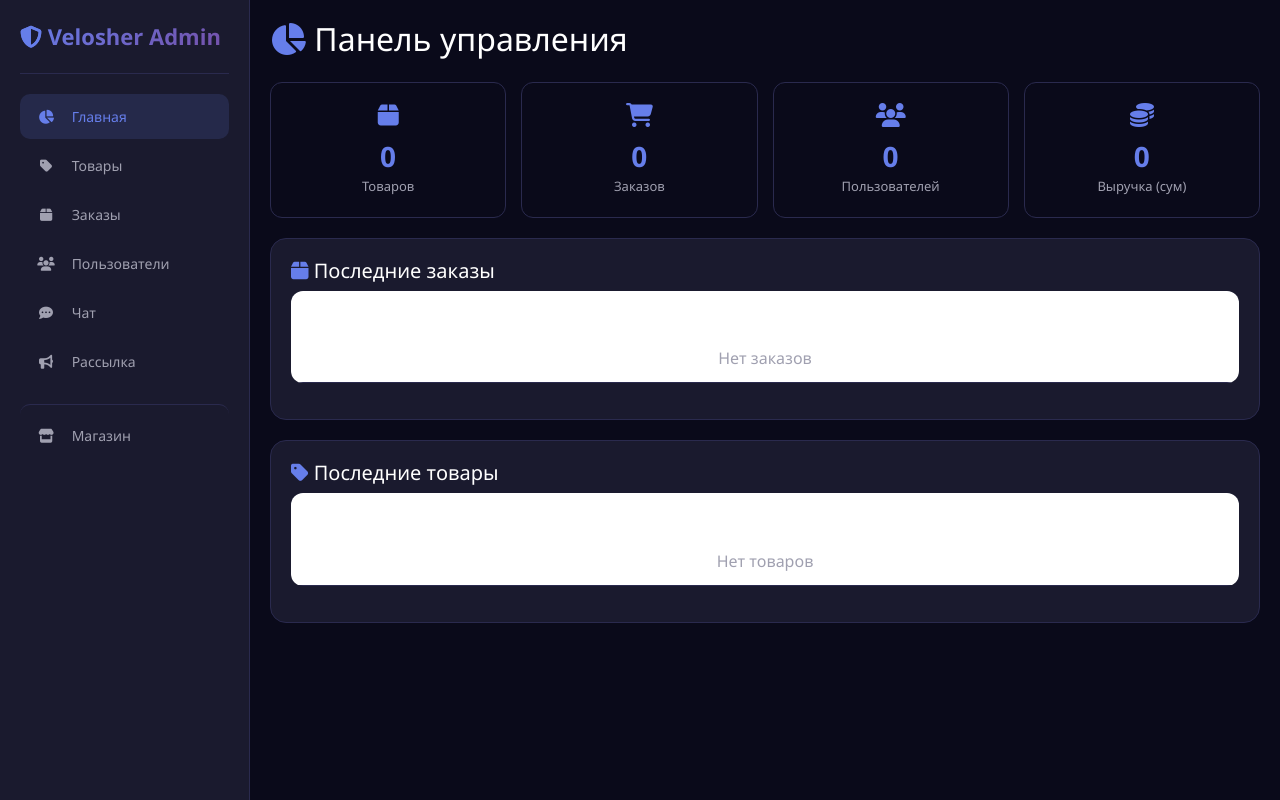
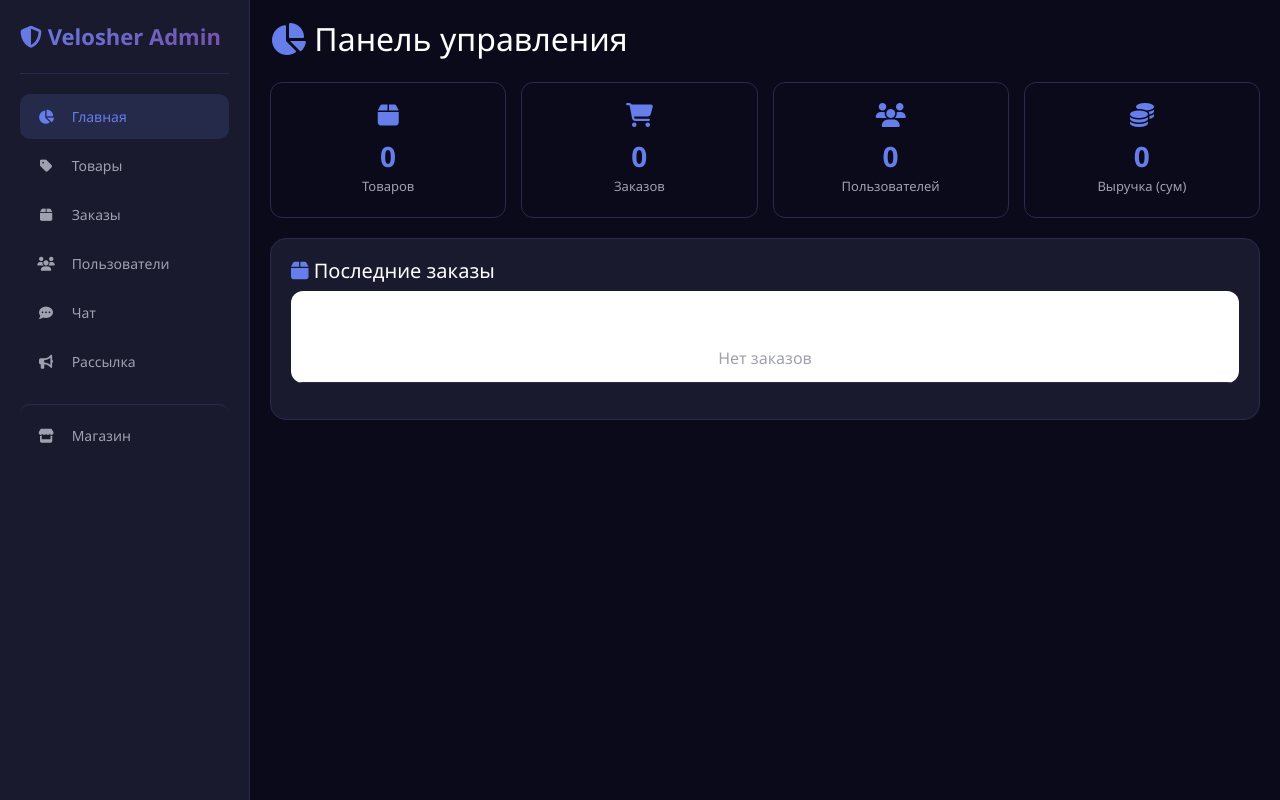
Before and after one commit to Mirzarasulov/velosher, a Flask app: template templates/admin/dashboard.html in a window 1280 px wide. Run offline with Flask 3, Linux system fonts and the light colour scheme; the template is opened without the code that fills it, so the values that code supplies are empty; data comes from the database, SQL or seed files in the repository.

Commit message:
Update dashboard.html

```diff
--- a/templates/admin/dashboard.html
+++ b/templates/admin/dashboard.html
@@ -16,53 +16,32 @@
             --border: #2a2a4e;
             --primary: #667eea;
             --success: #00b894;
-            --danger: #ff4757;
-            --warning: #f59e0b;
         }
-        body {
-            font-family: 'Segoe UI', Tahoma, Geneva, Verdana, sans-serif;
-            background: var(--bg);
-            color: var(--text);
-            min-height: 100vh;
-        }
+        body { font-family: 'Segoe UI', sans-serif; background: var(--bg); color: var(--text); min-height: 100vh; }
         .sidebar {
-            position: fixed;
-            top: 0;
-            left: 0;
-            bottom: 0;
-            width: 250px;
-            background: var(--card);
+            position: fixed; top: 0; left: 0; bottom: 0;
+            width: 250px; background: var(--card);
             border-right: 1px solid var(--border);
-            padding: 20px;
-            z-index: 100;
-            overflow-y: auto;
+            padding: 20px; z-index: 100; overflow-y: auto;
         }
         .sidebar .logo {
-            font-size: 22px;
-            font-weight: 700;
-            background: linear-gradient(135deg, #667eea 0%, #764ba2 100%);
+            font-size: 22px; font-weight: 700;
+            background: linear-gradient(135deg, #667eea, #764ba2);
             -webkit-background-clip: text;
             -webkit-text-fill-color: transparent;
             padding-bottom: 20px;
             border-bottom: 1px solid var(--border);
             margin-bottom: 20px;
         }
-        .sidebar .logo i { -webkit-text-fill-color: initial; color: var(--primary); }
         .sidebar .nav-item {
-            display: block;
-            padding: 12px 16px;
-            border-radius: 10px;
-            color: var(--text-muted);
-            text-decoration: none;
-            transition: all 0.3s;
-            margin-bottom: 4px;
-            font-size: 14px;
+            display: block; padding: 12px 16px; border-radius: 10px;
+            color: var(--text-muted); text-decoration: none;
+            transition: all 0.3s; margin-bottom: 4px; font-size: 14px;
         }
         .sidebar .nav-item:hover { background: rgba(255,255,255,0.05); color: var(--text); }
         .sidebar .nav-item.active { background: rgba(102,126,234,0.15); color: var(--primary); }
         .sidebar .nav-item i { margin-right: 12px; width: 20px; text-align: center; }
         .main-content { margin-left: 250px; padding: 20px; }
-
         .glass {
             background: var(--card);
             border: 1px solid var(--border);
@@ -226,41 +161,10 @@
                 </table>
             </div>
         </div>
-
-        <!-- Recent Products -->
-        <div class="glass">
-            <h5><i class="fas fa-tag" style="color:var(--primary);"></i> Последние товары</h5>
-            <div class="table-responsive">
-                <table class="table-dark-custom table">
-                    <thead>
-                        <tr>
-                            <th>Название</th>
-                            <th>Цена</th>
-                            <th>В наличии</th>
-                            <th>Дата</th>
-                        </tr>
-                    </thead>
-                    <tbody id="recentProducts">
-                        <tr><td colspan="4" style="text-align:center;">Нет товаров</td></tr>
-                    </tbody>
-                </table>
-            </div>
-        </div>
     </div>
-
-    <!-- Toast -->
-    <div class="toast" id="toast"></div>
 
     <script>
         const API_URL = 'http://127.0.0.1:5000';
-
-        function showToast(msg) {
-            const t = document.getElementById('toast');
-            t.textContent = msg;
-            t.classList.add('show');
-            clearTimeout(t._timeout);
-            t._timeout = setTimeout(() => t.classList.remove('show'), 3000);
-        }
 
         async function loadStats() {
             try {
@@ -285,18 +189,17 @@
                     return;
                 }
                 const statusMap = {
-                    'new': '<span class="badge-status badge-pending">🟡 Новый</span>',
-                    'paid': '<span class="badge-status badge-paid">🟢 Оплачен</span>',
-                    'completed': '<span class="badge-status badge-completed">✅ Завершен</span>',
+                    'pending': '<span class="badge-status badge-pending">⏳ Ожидает</span>',
+                    'paid': '<span class="badge-status badge-paid">✅ Оплачен</span>',
                     'cancelled': '<span class="badge-status badge-cancelled">❌ Отменен</span>'
                 };
                 tbody.innerHTML = data.slice(0, 5).map(o => `
                     <tr>
                         <td>#${o.id}</td>
                         <td>${o.username || o.first_name || 'Аноним'}</td>
-                        <td>${o.total_price.toLocaleString()} сум</td>
+                        <td>${formatPrice(o.total_price)} сум</td>
                         <td>${statusMap[o.status] || o.status}</td>
-                        <td>${o.created_at}</td>
+                        <td>${o.created_at ? new Date(o.created_at).toLocaleDateString() : '—'}</td>
                     </tr>
                 `).join('');
             } catch (e) {
@@ -304,32 +207,11 @@
             }
         }
 
-        async function loadRecentProducts() {
-            try {
-                const res = await fetch(`${API_URL}/api/products`);
-                const data = await res.json();
-                const tbody = document.getElementById('recentProducts');
-                if (!data || data.length === 0) {
-                    tbody.innerHTML = '<tr><td colspan="4" style="text-align:center;">Нет товаров</td></tr>';
-                    return;
-                }
-                tbody.innerHTML = data.slice(0, 5).map(p => `
-                    <tr>
-                        <td>${p.name}</td>
-                        <td>${p.price.toLocaleString()} сум</td>
-                        <td>${p.stock}</td>
-                        <td>${p.created_at || '—'}</td>
-                    </tr>
-                `).join('');
-            } catch (e) {
-                console.error('Products error:', e);
-            }
-        }
+        function formatPrice(p) { return new Intl.NumberFormat('uz-UZ').format(p); }
 
         document.addEventListener('DOMContentLoaded', function() {
             loadStats();
             loadRecentOrders();
-            loadRecentProducts();
         });
     </script>
 </body>
```
Also changed, not shown: other parts of templates/admin/dashboard.html (+3 -47 lines).
